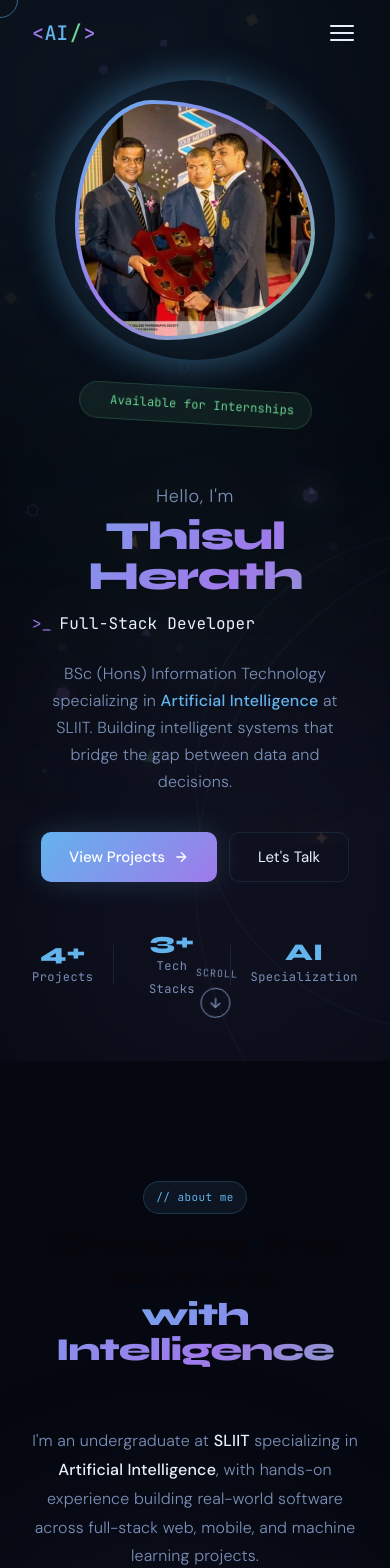
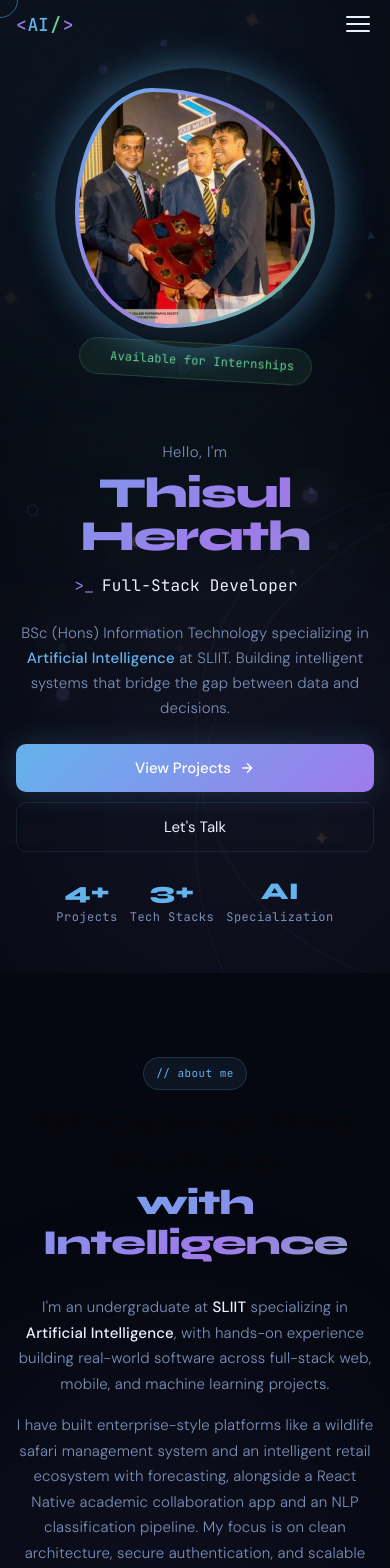
Before and after one commit to ThisulHerath/Portfolio, a React (Vite) app: page / in a window 390 px wide. Shown: the top 1568 px of the page. Built offline with nearby package versions, Linux system fonts and the light colour scheme.

Commit message:
Enhance responsive design with media queries for various components

```diff
--- a/src/App.css
+++ b/src/App.css
@@ -171,3 +171,10 @@ section {
   -webkit-text-fill-color: transparent;
   background-clip: text;
 }
+
+@media (max-width: 768px) {
+  .section-title {
+    font-size: clamp(28px, 9vw, 38px);
+    line-height: 1.15;
+  }
+}
--- a/src/components/About.css
+++ b/src/components/About.css
@@ -145,3 +145,13 @@
 @media (max-width: 900px) {
   .about-grid { grid-template-columns: 1fr; gap: 48px; }
 }
+
+@media (max-width: 768px) {
+  .about { padding: 84px 16px; }
+  .section-header { margin-bottom: 32px; }
+  .about-grid { gap: 32px; }
+  .about-text p { font-size: 15px; line-height: 1.7; }
+  .timeline-item { grid-template-columns: 56px 1fr; }
+  .tl-right { padding: 0 0 24px 14px; }
+  .tl-title { font-size: 16px; }
+}
--- a/src/components/Contact.css
+++ b/src/components/Contact.css
@@ -190,3 +190,15 @@ a.info-value:hover { color: var(--accent); }
   .contact-grid { grid-template-columns: 1fr; }
   .contact-form { padding: 24px; }
 }
+
+@media (max-width: 768px) {
+  .contact { padding: 84px 16px 44px; }
+  .contact-subtitle { font-size: 15px; line-height: 1.65; }
+  .contact-grid { gap: 28px; margin-top: 32px; }
+  .info-card { padding: 16px; }
+  .social-row { flex-direction: column; }
+  .social-btn { width: 100%; }
+  .contact-form { padding: 18px; border-radius: 16px; }
+  .submit-btn { width: 100%; }
+  .footer { padding: 42px 0 24px; line-height: 1.8; }
+}
--- a/src/components/Hero.css
+++ b/src/components/Hero.css
@@ -285,3 +285,29 @@
   .hero-desc { margin: 0 auto 36px; }
   .badge-java, .badge-react, .badge-ml { display: none; }
 }
+
+@media (max-width: 768px) {
+  .hero {
+    min-height: auto;
+    padding: 88px 16px 44px;
+  }
+  .hero-inner { gap: 28px; }
+  .hero-greeting { font-size: 15px; }
+  .hero-name { font-size: clamp(34px, 11vw, 48px); }
+  .hero-role { font-size: 16px; justify-content: center; }
+  .hero-desc { font-size: 15px; line-height: 1.65; margin-bottom: 24px; }
+  .hero-actions {
+    flex-direction: column;
+    gap: 10px;
+    width: 100%;
+    margin-bottom: 28px;
+  }
+  .btn-primary,
+  .btn-outline {
+    width: 100%;
+    justify-content: center;
+  }
+  .hero-stats { gap: 12px; flex-wrap: wrap; }
+  .stat-div { display: none; }
+  .scroll-indicator { display: none; }
+}
--- a/src/components/Navbar.css
+++ b/src/components/Navbar.css
@@ -122,6 +122,9 @@
 .hamburger span.open:nth-child(3) { transform: rotate(-45deg) translate(5px, -5px); }
 
 @media (max-width: 768px) {
+  .navbar { padding: 12px 0; }
+  .nav-inner { padding: 0 16px; }
+  .nav-logo { font-size: 18px; }
   .hamburger { display: flex; }
   .nav-links {
     display: none;
--- a/src/components/Projects.css
+++ b/src/components/Projects.css
@@ -200,5 +200,10 @@
 .card-toggle:hover { opacity: 0.7; }
 
 @media (max-width: 768px) {
+  .projects { padding: 84px 16px; }
   .projects-grid { grid-template-columns: 1fr; }
+  .project-card { padding: 20px; border-radius: 16px; }
+  .card-title { font-size: 17px; }
+  .card-desc { font-size: 13px; line-height: 1.65; }
+  .card-expanded-content.show { max-height: 800px; }
 }
--- a/src/components/Skills.css
+++ b/src/components/Skills.css
@@ -131,5 +131,9 @@
 }
 
 @media (max-width: 768px) {
+  .skills { padding: 84px 16px; }
   .skills-grid { grid-template-columns: 1fr; }
+  .skill-card { padding: 20px; }
+  .tech-badges { gap: 8px; }
+  .tech-badge { font-size: 11px; padding: 7px 12px; }
 }
```
